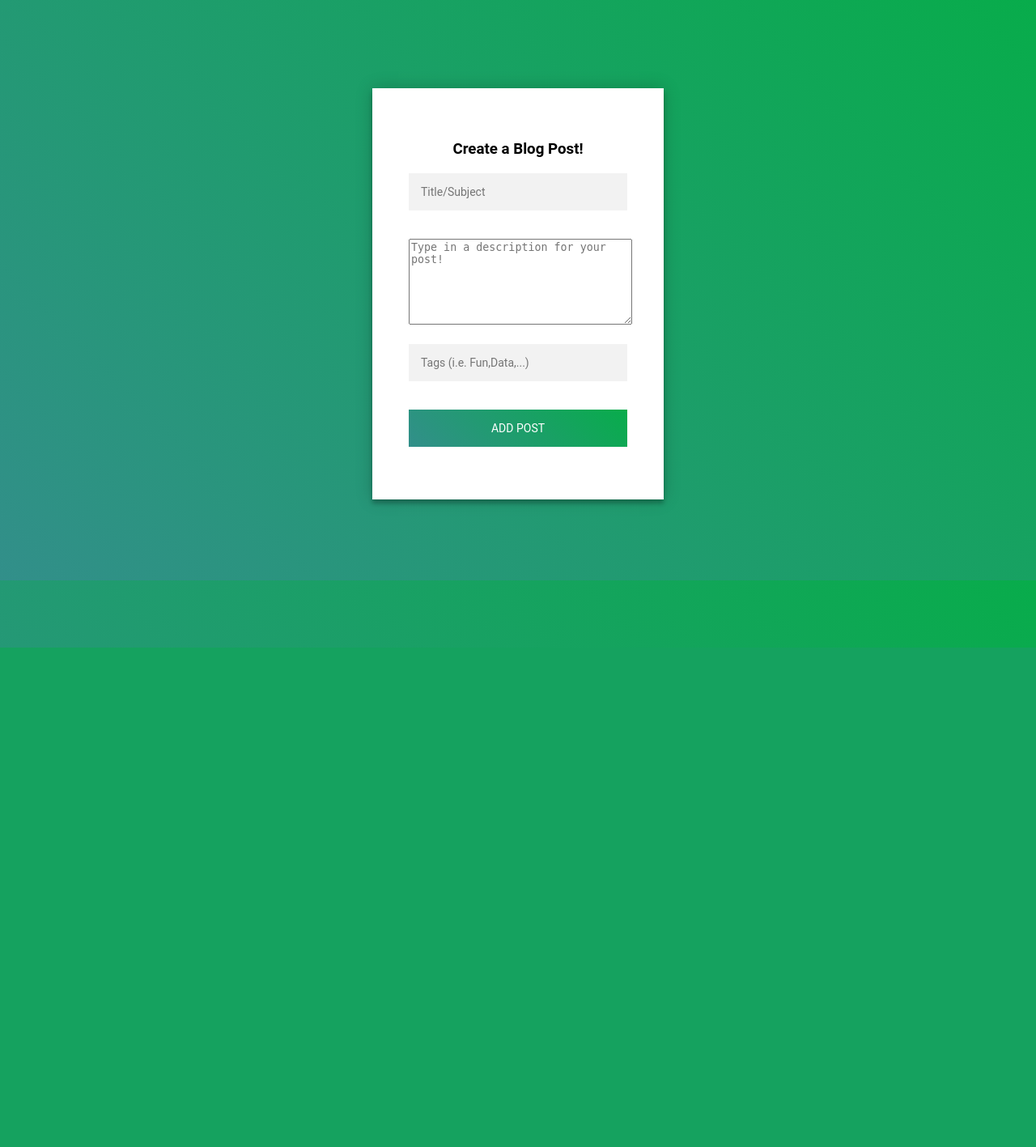
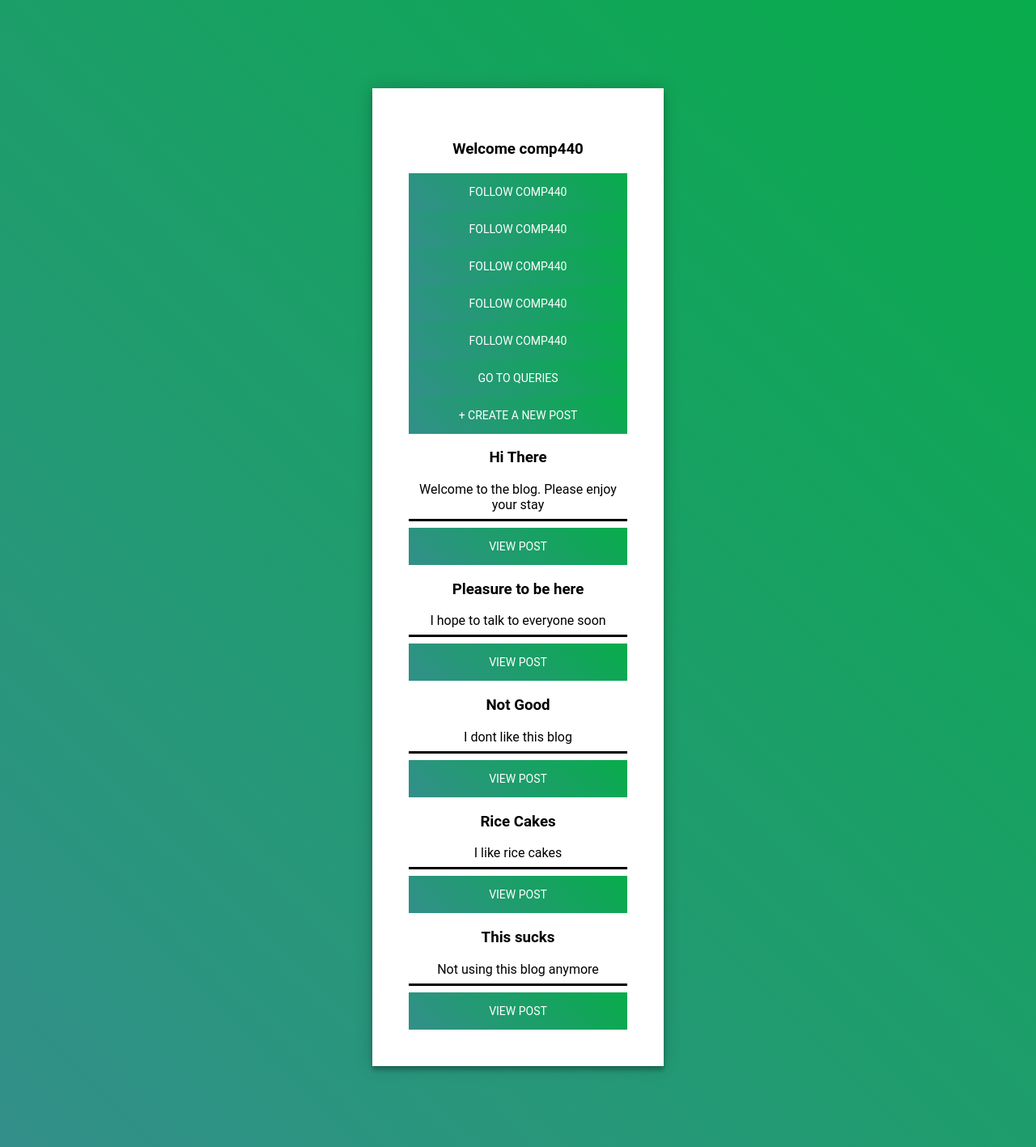
Before and after one commit to markajeena/Website-w-user-resgistration, a PHP site: page /Rick/indexNew.php in a window 1280 px wide. Shown: the whole page at 81% size. Before the commit the page ends 800 px from the top, so only its background shows below. Run offline with PHP 8.4, Linux system fonts and the light colour scheme; a user stored in the database is signed in; data comes from the database, SQL or seed files in the repository.

Commit message:
Updated indexNew

```diff
--- a/Rick/indexNew.php
+++ b/Rick/indexNew.php
@@ -20,64 +20,64 @@ if(isset($_GET['logout'])){
 <?php include("server.php") ?>
 
  <!DOCTYPE html>
-<html lang="en">
+ <html lang="en" dir="ltr">
    <head>
      <link rel="stylesheet" href="style.css" />
      <meta charset="utf-8">
-    <title> NEW POST</title>
+     <title> Home Page </title>
    </head>
+   <div class="login-page">
+    <div class="form">
    <body>
 
      <style>
          body { background-color: rgba(0, 128, 0, 0.3) }
        </style>
-    <div class="login-page">
-    <div class="form">
-  <div class="create-header">
-              <h3>Create a Blog Post!</h3>
+
+     <?php if(isset($_SESSION['username'])) : ?>
+
+     <h3>Welcome <strong><?php echo $_SESSION['username'] ?></strong></h3>
+
+     <?php foreach ($query_user as $q) {?>
+
+       <div>
+         <a href="index.php?userid=<?php echo $q['userid']?>"><button> Follow <?php echo $q['username']?> </button></a>
+       </div>
+
+       <?php  } ?>
+
+     <div class="container mt-5">
+        <div class="text-center">
+          <a href="queries.php"><button> GO TO QUERIES </button></a>
         </div>
 
      <div class="container mt-5">
-      <form method="GET">
+        <div class="text-center">
+          <a href="create.php"><button>+ Create a new post</button></a>
+        </div>
+
+        <?php foreach ($query as $q) {?>
+          <div class="card">
 
             <div>
-
-          <input type="text" name="subject" placeholder="Title/Subject" class ="form-control bg-dark text-white my-3 text-center">
+              <h3><?php echo $q['subject'] ?></h3>
             </div>
 
-        <div>
-          <textarea name="description" placeholder="Type in a description for your post!" class="form-control bg-dark text-white my-3"></textarea>
+            <div class="container">
+              <?php echo $q['description'] ?>
             </div>
 
-        <div>
-
-          <input type="text" name="new_post" placeholder="Tags (i.e. Fun,Data,...)" class ="form-control bg-dark text-white my-3 text-center">
-        </div>
-
-        <div>
-          <button class="btn btn-dark">Add Post</button>
-        </div>
-
-      </form>
-      <style>
-            h1 {margin-top: 20px; margin-bottom: 20px; text-align-last: center;}
-            label{text-align-last: center;}
-            select{margin-bottom: 20px; text-align-last: center;}
-            form{text-align: center;}
-            textarea{margin: 20px 0 20px 0; width:100%; height:100px}
-            a{text-decoration: none;}
-            button{
-            margin-top: 20px; margin-bottom: 20px;
-            position: relative;
-            font-size: 12px;
-            background-color: white;
-            color: black;
-            }
-
-            </style>
+            <hr size = 3 color = black>
+            <a href="view.php?blogid=<?php echo $q['blogid']?>"><button> View Post </button></a>
           </div>
 
 
+        <?php  } ?>
+
+      </div>
+
+   <?php endif ?>
+     </div>
      </div>
       </div>
    </body>
```
Lines whose indentation alone changed are shown as unchanged.
